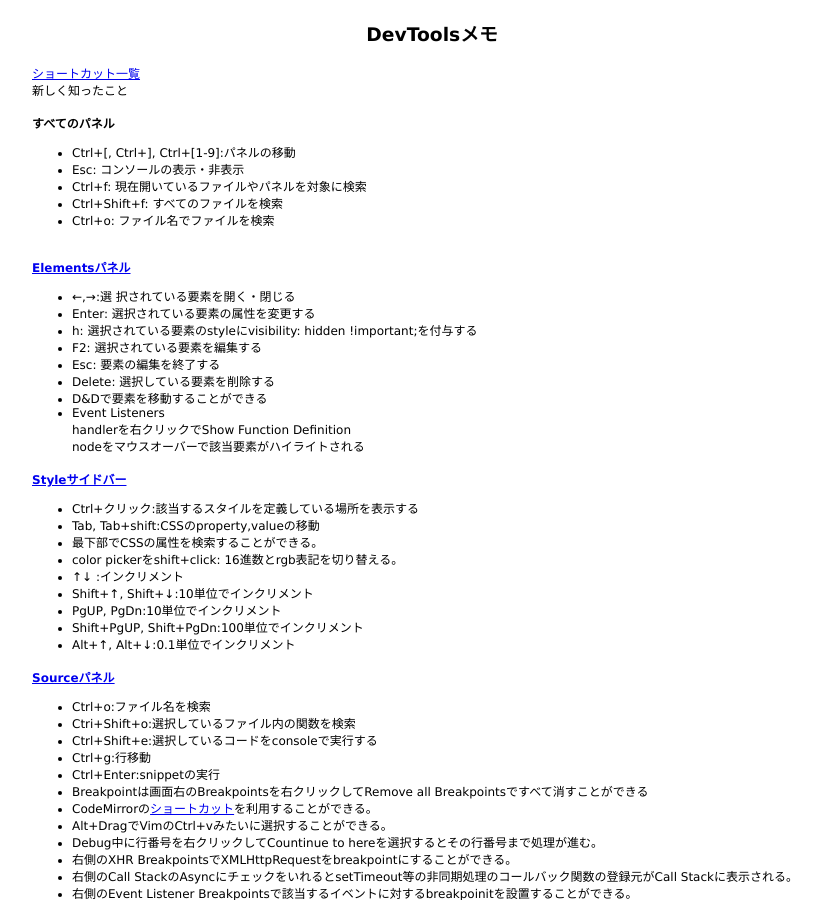
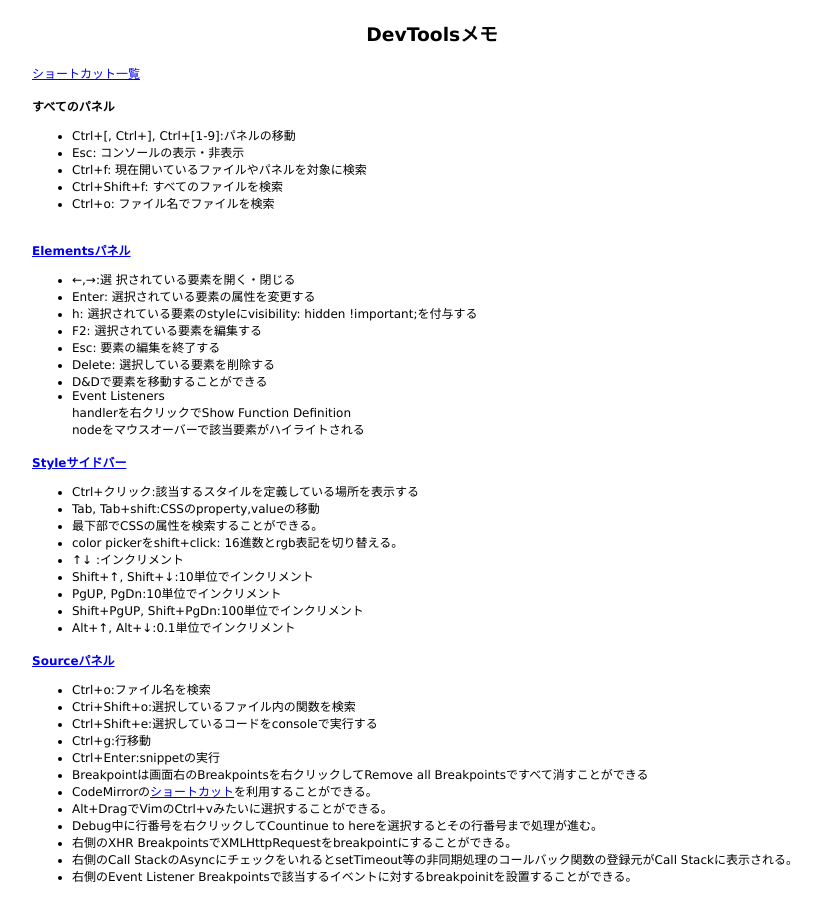
Before and after one commit to 38elements/38elements.github.com, a Jekyll site: the page built from _posts/2014-4-27-devtools.md, in a window 1280 px wide and 900 px high. Shown: the whole window, without its empty margins (208-1030 px from the left). Built offline with Jekyll 4.4.1, drawn with Linux system fonts in a browser that asks for light colours.

Commit message:
Update 2014-4-27-devtools.md

```diff
--- a/_posts/2014-4-27-devtools.md
+++ b/_posts/2014-4-27-devtools.md
@@ -4,7 +4,7 @@ title: DevToolsメモ
 ---
 
 [ショートカット一覧](https://developers.google.com/chrome-developer-tools/docs/shortcuts)
-新しく知ったこと
+
 #### すべてのパネル
 
 * Ctrl+[, Ctrl+], Ctrl+[1-9]:パネルの移動
```
